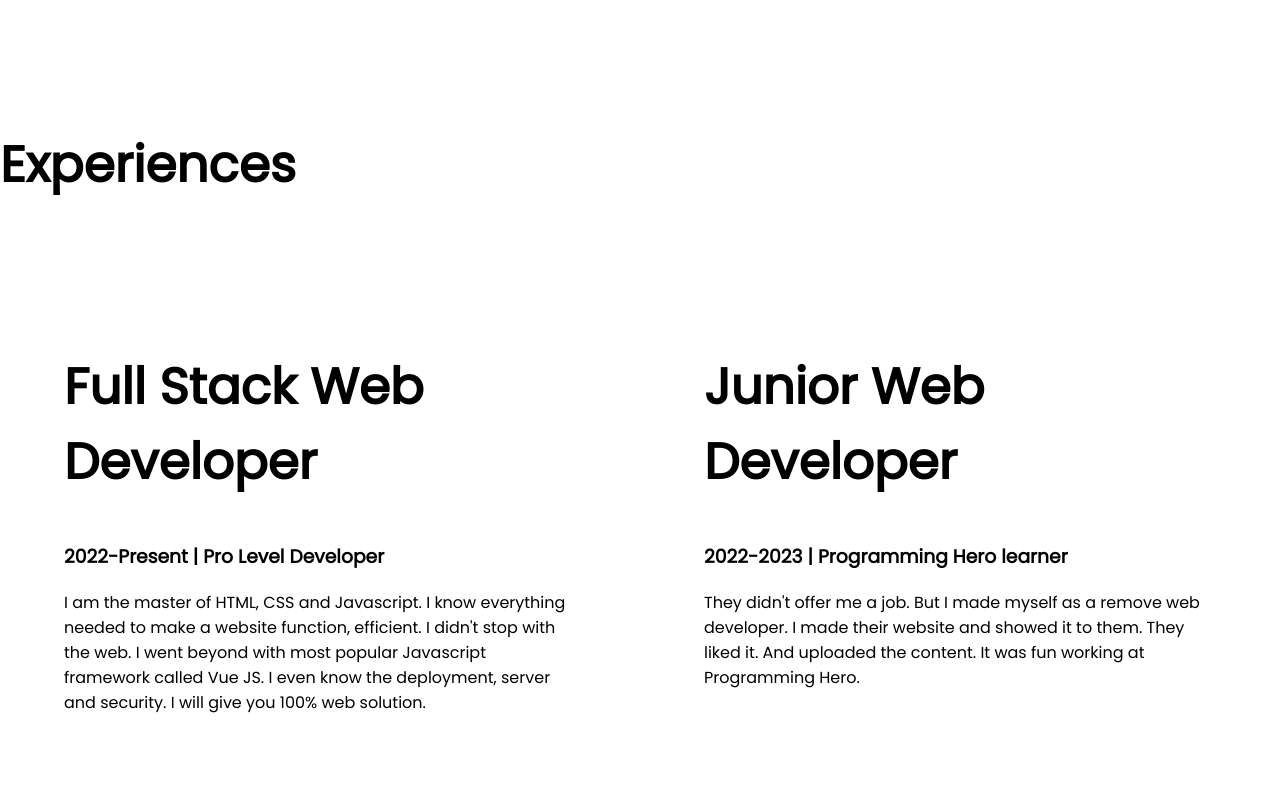
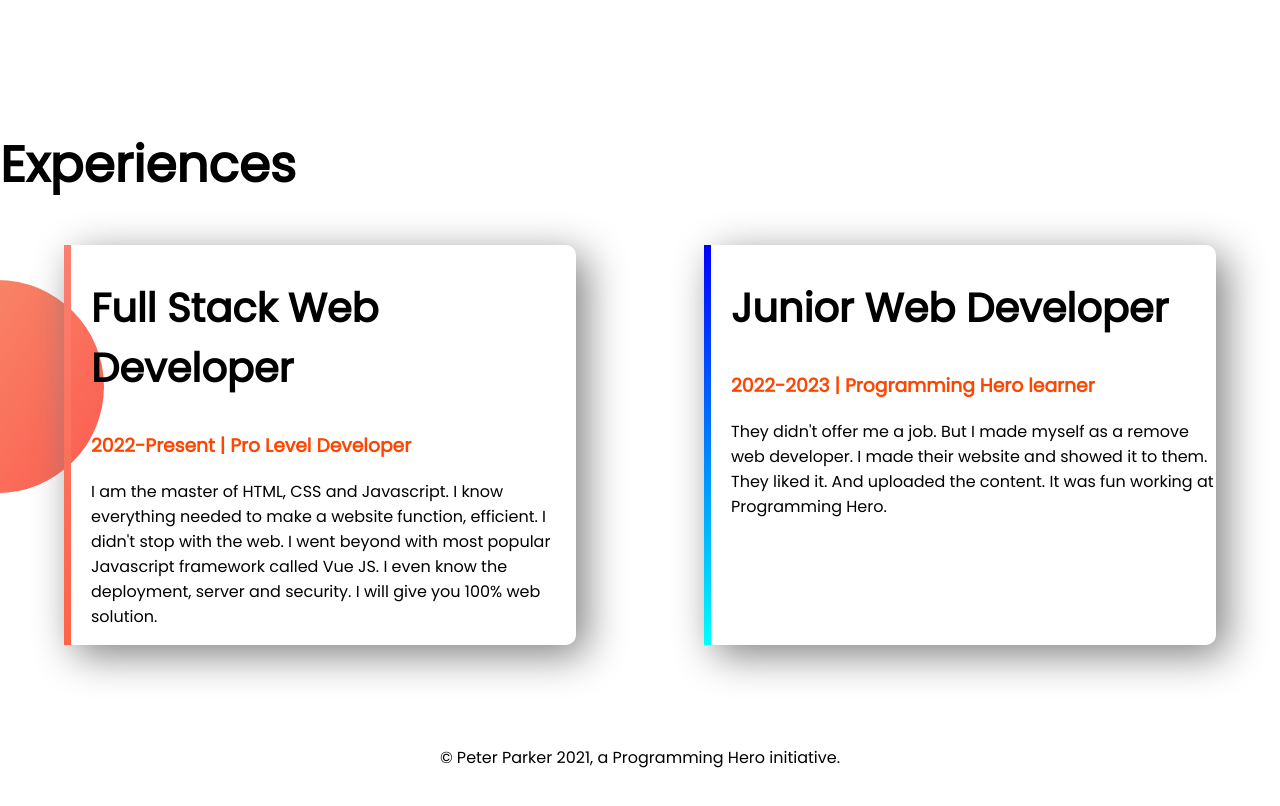
Before and after one commit to Subornapaul17/developer-portfolio, a plain HTML site: page index.html in a window 1280 px wide. Shown: the part 1260-2066 px from the top of the page. Drawn offline with Linux system fonts and the light colour scheme.

Commit message:
all done

```diff
--- a/index.html
+++ b/index.html
@@ -59,9 +59,9 @@
 
         <h1>Experiences</h1>
         <div class="flexible-container">
-            <div class="half-width">
-                <h1>Full Stack Web Developer</h1>
-                <h3>2022-Present | Pro Level Developer</h3>
+            <div id="developer1" class="experience-item">
+                <h2>Full Stack Web Developer</h2>
+                <h3 class="orng">2022-Present | Pro Level Developer</h3>
                 <p>I am the master of HTML, CSS and Javascript. I know everything needed to make a website function,
                     efficient. I didn't stop with the web. I went beyond with most popular Javascript framework called
                     Vue
@@ -69,9 +69,9 @@
                 </p>
             </div>
 
-            <div class="half-width">
-                <h1>Junior Web Developer</h1>
-                <h3>2022-2023 | Programming Hero learner</h3>
+            <div id="developer" class="experience-item">
+                <h2>Junior Web Developer</h2>
+                <h3 class="orng">2022-2023 | Programming Hero learner</h3>
                 <p> They didn't offer me a job. But I made myself as a remove web developer. I made their website and
                     showed
                     it to them. They liked it. And uploaded the content. It was fun working at Programming Hero.
@@ -80,6 +80,9 @@
         </div>
 
     </section>
+    <footer>
+        <p>© Peter Parker 2021, a Programming Hero initiative.</p>
+    </footer>
 </body>
 
 </html>
--- a/style.css
+++ b/style.css
@@ -5,6 +5,10 @@
 
 h1 {
     font-size: 50px;
+}
+
+h2 {
+    font-size: 40px;
 }
 
 .orng {
@@ -49,3 +53,35 @@
 .su {
     padding-right: 100px;
 }
+
+.experience-area {
+    background-image: url(images/exp-bg.png);
+    background-repeat: no-repeat;
+    background-position: left;
+}
+
+#developer {
+    border-left: 7px solid;
+    border-image: linear-gradient(blue, cyan);
+    border-image-slice: 1;
+}
+
+#developer1 {
+    border-left: 7px solid;
+    border-image: linear-gradient(salmon, tomato);
+    border-image-slice: 1;
+
+}
+
+.experience-item {
+    width: 40%;
+    margin-left: 5%;
+    margin-right: 5%;
+    padding-left: 20px;
+    border-radius: 10px;
+    box-shadow: 10px 10px 40px gray;
+}
+
+footer p {
+    text-align: center;
+}
```
